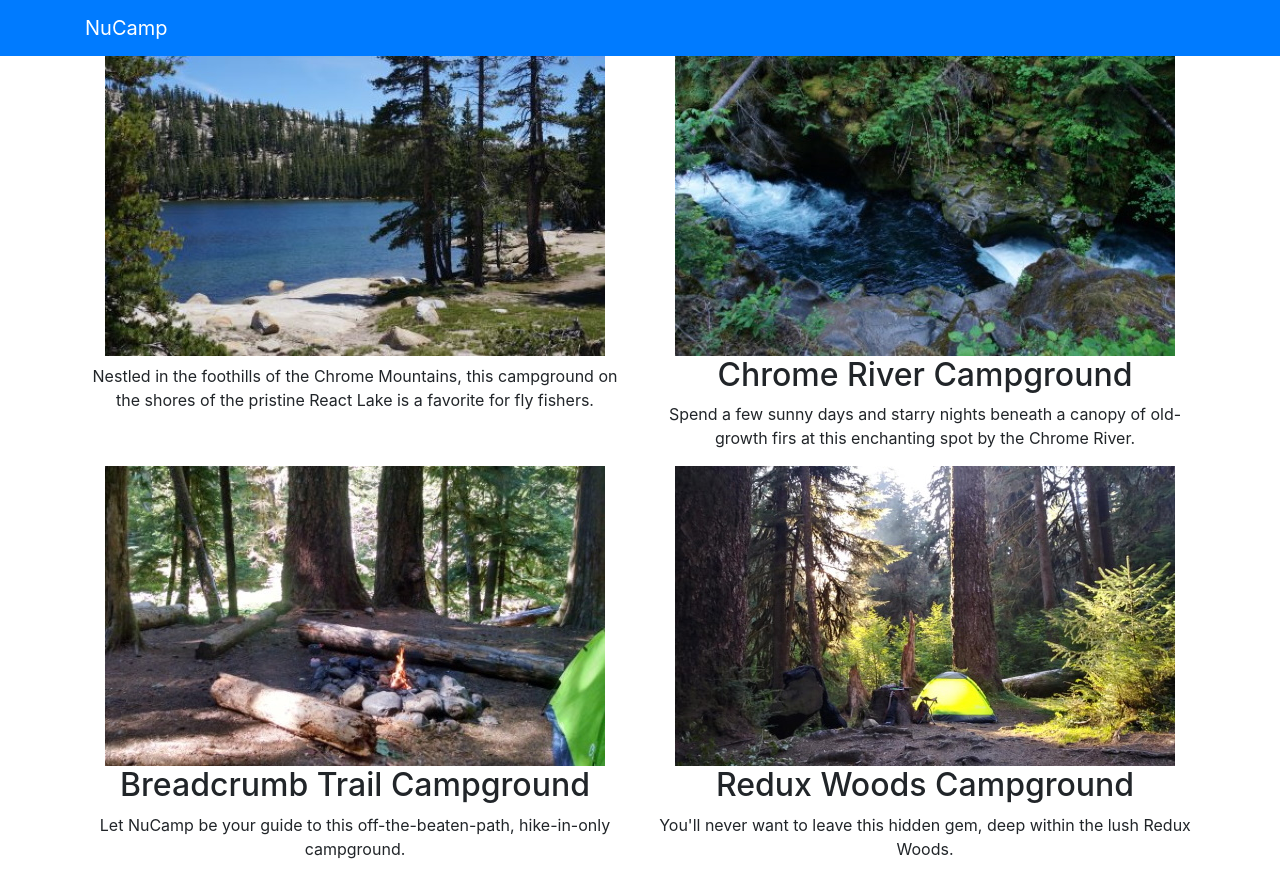
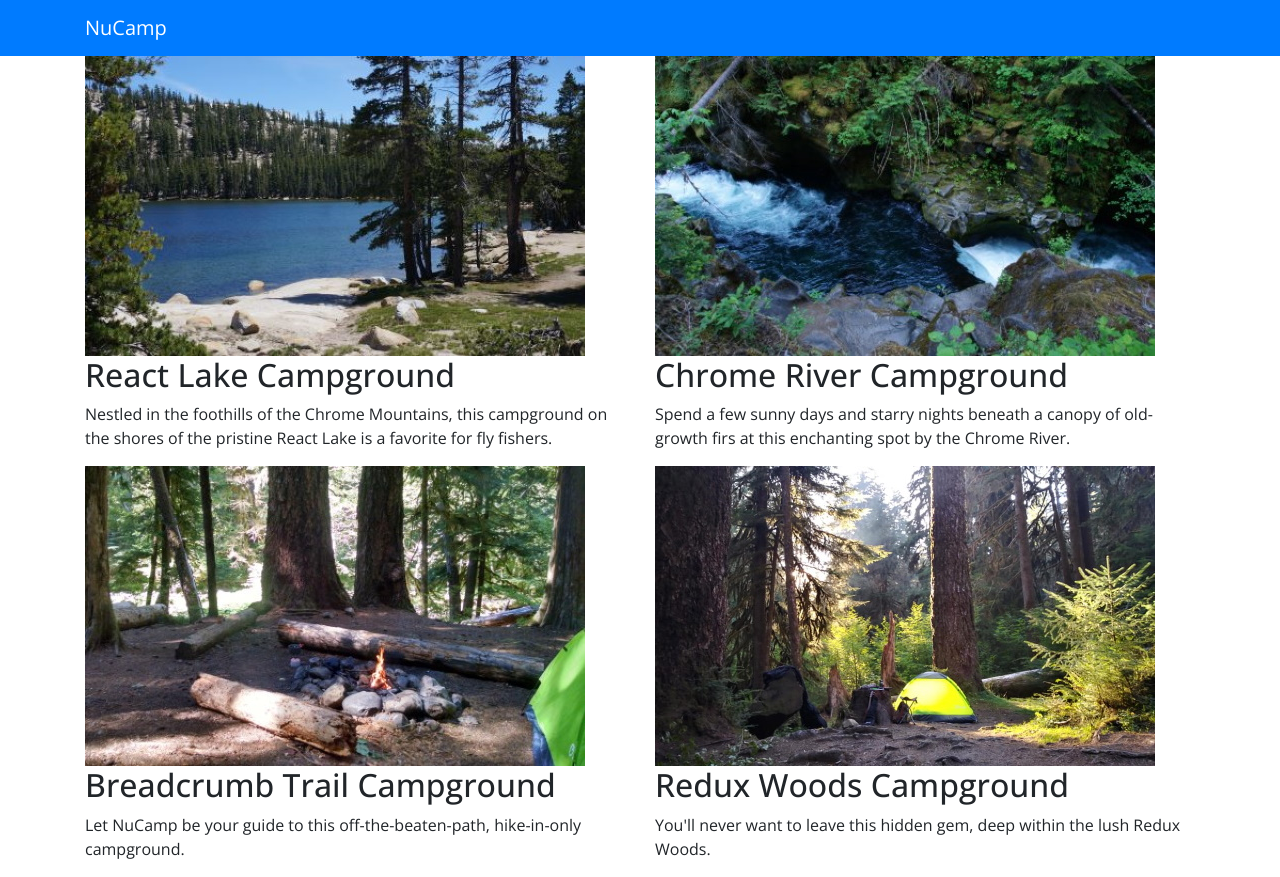
Before and after one commit to r-gaston/NuCampsiteReact, a React (Create React App) app: page / in a window 1280 px wide. Built offline with nearby package versions, Linux system fonts and the light colour scheme.

Commit message:
Components Part 2

```diff
--- a/package.json
+++ b/package.json
@@ -12,6 +12,8 @@
     "react-popper": "1.3.6",
     "react-scripts": "4.0.3",
     "reactstrap": "8.5.1",
+    "typeface-lobster": "^1.1.13",
+    "typeface-open-sans": "^1.1.13",
     "web-vitals": "^1.0.1"
   },
   "scripts": {
--- a/src/App.css
+++ b/src/App.css
@@ -1,38 +1,12 @@
-.App {
-  text-align: center;
+body {
+  font-family: "Open Sans", sans-serif;
 }
 
-.App-logo {
-  height: 40vmin;
-  pointer-events: none;
+.card-title {
+  font: 500 1.25rem "Lobster", cursive;
 }
 
-@media (prefers-reduced-motion: no-preference) {
-  .App-logo {
-    animation: App-logo-spin infinite 20s linear;
-  }
+.card-img-overlay .card-title {
+  color: white;
+  background-color: rgba(0, 0, 0, 0.5);
 }
-
-.App-header {
-  background-color: #282c34;
-  min-height: 100vh;
-  display: flex;
-  flex-direction: column;
-  align-items: center;
-  justify-content: center;
-  font-size: calc(10px + 2vmin);
-  color: white;
-}
-
-.App-link {
-  color: #61dafb;
-}
-
-@keyframes App-logo-spin {
-  from {
-    transform: rotate(0deg);
-  }
-  to {
-    transform: rotate(360deg);
-  }
-}
--- a/src/App.js
+++ b/src/App.js
@@ -2,9 +2,17 @@
 import { Navbar, NavbarBrand } from 'reactstrap';
 import Directory from './components/DirectoryComponent';
 import './App.css';
+import { CAMPSITES } from './shared/campsites';
 
 
 class App extends Component {
+    constructor(props) {
+        super(props);
+        this.state = {
+            campsites: CAMPSITES
+        };
+    }
+
   render() {
       return (
           <div className="App">
@@ -13,7 +21,7 @@
                   <NavbarBrand href="/">NuCamp</NavbarBrand>
               </div>
               </Navbar>
-              <Directory />
+              <Directory campsites={this.state.campsites} />
           </div>
       );
   }
--- a/src/components/DirectoryComponent.js
+++ b/src/components/DirectoryComponent.js
@@ -1,43 +1,35 @@
 import React, { Component } from "react";
+import { Card, CardImg, CardImgOverlay, CardText, CardBody, CardTitle } from 'reactstrap';
 
 class Directory extends Component {
     constructor(props) {
         super(props);
         this.state = {
-            campsites: [
-                {
-                    id:0,
-                    image: 'assets/images/react-lake.jpg',
-                    elevation: 1233,
-                    description: "Nestled in the foothills of the Chrome Mountains, this campground on the shores of the pristine React Lake is a favorite for fly fishers."
-                },
-                {
-                    id: 1,
-                    name: 'Chrome River Campground ',
-                    image: 'assets/images/chrome-river.jpg',
-                    elevation: 877,
-                    description: "Spend a few sunny days and starry nights beneath a canopy of old-growth firs at this enchanting spot by the Chrome River."
-                  },
-                  {
-                      id: 2,
-                      name: 'Breadcrumb Trail Campground',
-                      image: 'assets/images/breadcrumb-trail.jpg',
-                      elevation: 2901,
-                      description: "Let NuCamp be your guide to this off-the-beaten-path, hike-in-only campground."
-                  },
-                  {
-                      id: 3,
-                      name: 'Redux Woods Campground',
-                      image: 'assets/images/redux-woods.jpg',
-                      elevation: 42,
-                      description: "You'll never want to leave this hidden gem, deep within the lush Redux Woods."
-                  }
-            ],
+          selectedCampsite:null
         };
     }
 
+    onCampsiteSelect(campsite) {
+        this.setState({selectedCampsite: campsite});
+    }
+
+    renderSelectedCampsite(campsite) {
+        if(campsite) {
+            return (
+                <Card>
+                    <CardImg top scr={campsite.name} alt={campsite.name} />
+                    <CardBody>
+                        <CardTitle>{campsite.name}</CardTitle>
+                        <CardText>{campsite.description}</CardText>
+                    </CardBody>
+                </Card>
+            );
+        }
+        return <div />;
+    }
+
     render() {
-        const directory = this.state.campsites.map(campsites => {
+        const directory = this.props.campsites.map(campsites => {
         return (
             <div key={campsites.id} className="col">
                 <img src={campsites.image} alt={campsites.name} />
--- a/src/index.js
+++ b/src/index.js
@@ -1,9 +1,11 @@
 import React from 'react';
 import ReactDOM from 'react-dom';
 import './index.css';
-import App from './App';
 import reportWebVitals from './reportWebVitals';
 import 'bootstrap/dist/css/bootstrap.min.css';
+import 'typeface-lobster';
+import 'typeface-open-sans';
+import App from './App';
 
 
 ReactDOM.render(
--- /dev/null
+++ b/src/shared/campsites.js
@@ -0,0 +1,178 @@
+export const CAMPSITES = [
+    {
+        id: 0,
+        name: 'React Lake Campground',
+        image: 'assets/images/react-lake.jpg',
+        elevation: 1233,
+        description: "Nestled in the foothills of the Chrome Mountains, this campground on the shores of the pristine React Lake is a favorite for fly fishers.",
+        comments: [
+            {
+                id: 0,
+                rating: 5,
+                text: "What a magnificent view!",
+                author: "Tinus Lorvaldes",
+                date: "2018-10-25T16:30Z"
+            },
+            {
+                id: 1,
+                rating: 4,
+                text: "The campground was beautiful, but the bugs could bite sometimes.",
+                author: "Brennen Ech",
+                date: "2017-06-17T03:33Z"
+            },
+            {
+                id: 2,
+                rating: 5,
+                text: "I caught a world-record-breaking trout here on my last visit.",
+                author: "McKenzie Sebastian",
+                date: "2019-02-18T18:12Z"
+            },
+            {
+                id: 3,
+                rating: 5,
+                text: "A wonderful place to reconnect with nature.",
+                author: "Jordan Runn",
+                date: "2019-08-04T20:11Z"
+            },
+            {
+                id: 4,
+                rating: 4,
+                text: "The stars at night were magnificent!",
+                author: "Ann Dabramov",
+                date: "2018-07-23T19:44Z"
+            }
+        ]
+    },
+    {
+        id: 1,
+        name:'Chrome River Campground ',
+        image: 'assets/images/chrome-river.jpg',
+        elevation: 877,
+        description: "Spend a few sunny days and starry nights beneath a canopy of old-growth firs at this enchanting spot by the Chrome River.",
+        comments: [
+            {
+                id: 0,
+                rating: 5,
+                text: "What a magnificent view!",
+                author: "Tinus Lorvaldes",
+                date: "2018-10-25T16:30Z"
+            },
+            {
+                id: 1,
+                rating: 4,
+                text: "The campground was beautiful, but the bugs could bite sometimes.",
+                author: "Brennen Ech",
+                date: "2017-06-17T03:33Z"
+            },
+            {
+                id: 2,
+                rating: 5,
+                text: "I caught a world-record-breaking trout here on my last visit.",
+                author: "McKenzie Sebastian",
+                date: "2019-02-18T18:12Z"
+            },
+            {
+                id: 3,
+                rating: 5,
+                text: "A wonderful place to reconnect with nature.",
+                author: "Jordan Runn",
+                date: "2019-08-04T20:11Z"
+            },
+            {
+                id: 4,
+                rating: 4,
+                text: "The stars at night were magnificent!",
+                author: "Ann Dabramov",
+                date: "2018-07-23T19:44Z"
+            }
+        ]
+    },
+    {
+        id: 2,
+        name:'Breadcrumb Trail Campground',
+        image: 'assets/images/breadcrumb-trail.jpg',
+        elevation: 2901,
+        description: "Let NuCamp be your guide to this off-the-beaten-path, hike-in-only campground.",
+        comments: [
+            {
+                id: 0,
+                rating: 5,
+                text: "What a magnificent view!",
+                author: "Tinus Lorvaldes",
+                date: "2018-10-25T16:30Z"
+            },
+            {
+                id: 1,
+                rating: 4,
+                text: "The campground was beautiful, but the bugs could bite sometimes.",
+                author: "Brennen Ech",
+                date: "2017-06-17T03:33Z"
+            },
+            {
+                id: 2,
+                rating: 5,
+                text: "I caught a world-record-breaking trout here on my last visit.",
+                author: "McKenzie Sebastian",
+                date: "2019-02-18T18:12Z"
+            },
+            {
+                id: 3,
+                rating: 5,
+                text: "A wonderful place to reconnect with nature.",
+                author: "Jordan Runn",
+                date: "2019-08-04T20:11Z"
+            },
+            {
+                id: 4,
+                rating: 4,
+                text: "The stars at night were magnificent!",
+                author: "Ann Dabramov",
+                date: "2018-07-23T19:44Z"
+            }
+        ]
+    },
+    {
+        id: 3,
+        name:'Redux Woods Campground',
+        image: 'assets/images/redux-woods.jpg',
+        elevation: 42,
+        description: "You'll never want to leave this hidden gem, deep within the lush Redux Woods.",
+        comments: [
+            {
+                id: 0,
+                rating: 5,
+                text: "What a magnificent view!",
+                author: "Tinus Lorvaldes",
+                date: "2018-10-25T16:30Z"
+            },
+            {
+                id: 1,
+                rating: 4,
+                text: "The campground was beautiful, but the bugs could bite sometimes.",
+                author: "Brennen Ech",
+                date: "2017-06-17T03:33Z"
+            },
+            {
+                id: 2,
+                rating: 5,
+                text: "I caught a world-record-breaking trout here on my last visit.",
+                author: "McKenzie Sebastian",
+                date: "2019-02-18T18:12Z"
+            },
+            {
+                id: 3,
+                rating: 5,
+                text: "A wonderful place to reconnect with nature.",
+                author: "Jordan Runn",
+                date: "2019-08-04T20:11Z"
+            },
+            {
+                id: 4,
+                rating: 4,
+                text: "The stars at night were magnificent!",
+                author: "Ann Dabramov",
+                date: "2018-07-23T19:44Z"
+            }
+        ]
+    }
+];
```
Also changed, not shown: 1 other file (tests, documents, lock files or other folders).
